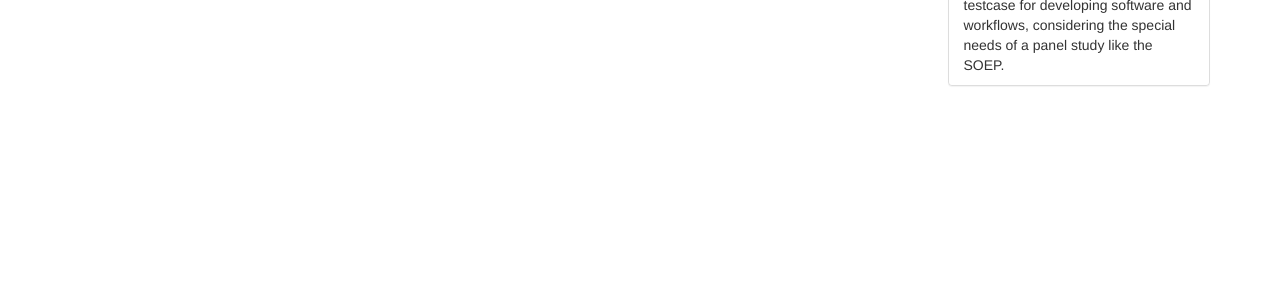
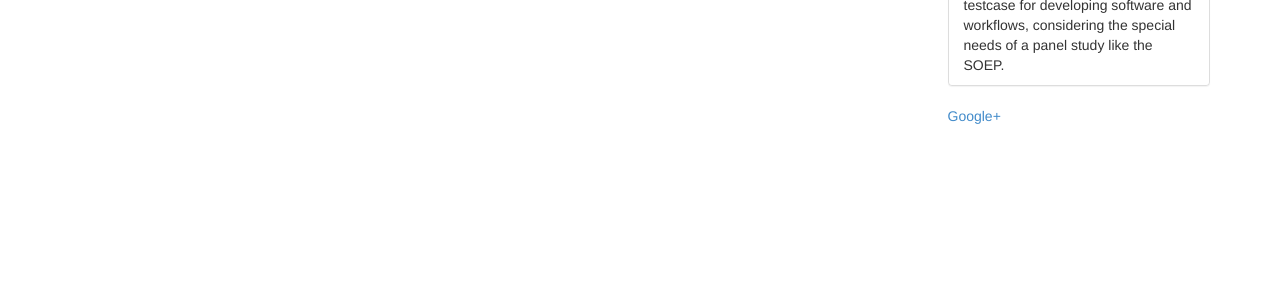
Before and after one commit to ddionrails/ddionrails.github.io, a Jekyll site: the page built from about/index.html, in a window 1280 px wide. Shown: the part 360-660 px from the top of the page. Built offline with Jekyll 4.4.1, drawn with Linux system fonts in a browser that asks for light colours.

Commit message:
Update index.html

```diff
--- a/about/index.html
+++ b/about/index.html
@@ -49,5 +49,7 @@
   </div>
 </div>
 
+<a href="https://plus.google.com/107221469550511992812" rel="publisher">Google+</a>
+
 </div>
 </div>
```
